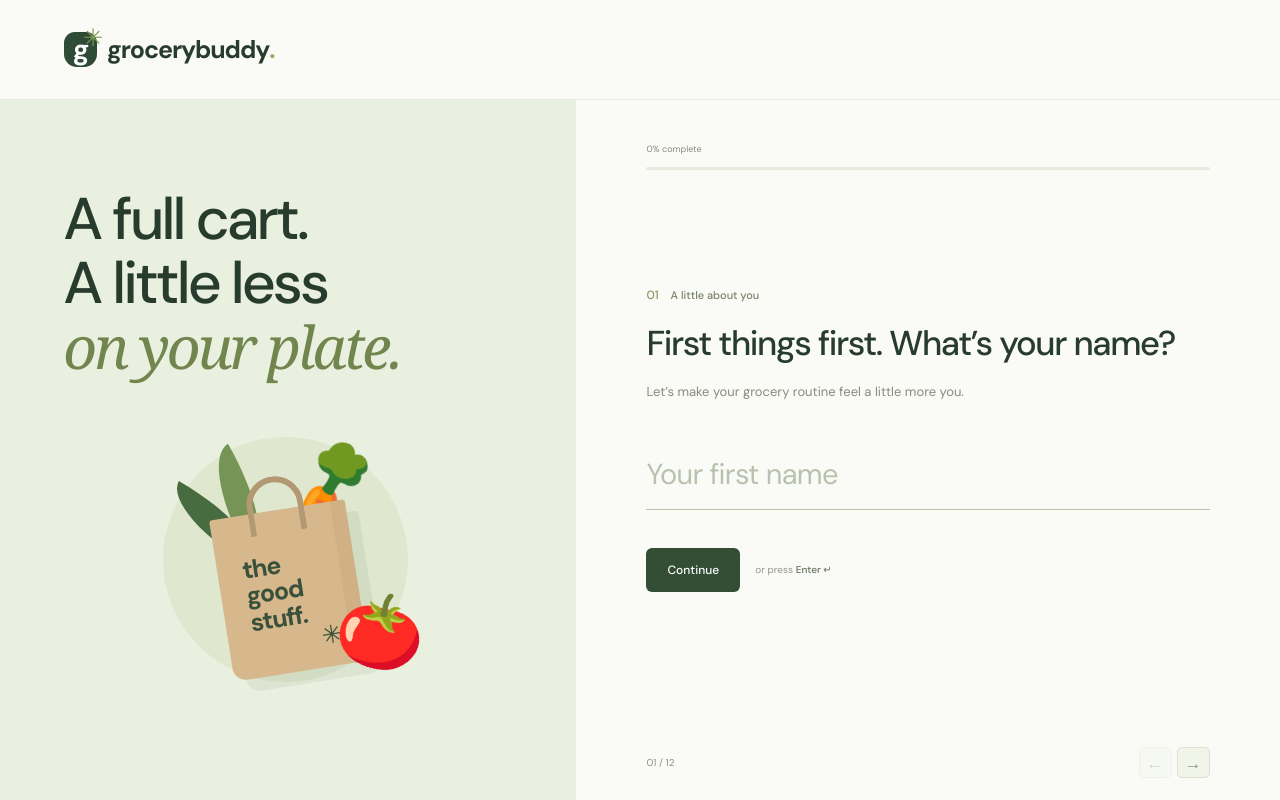
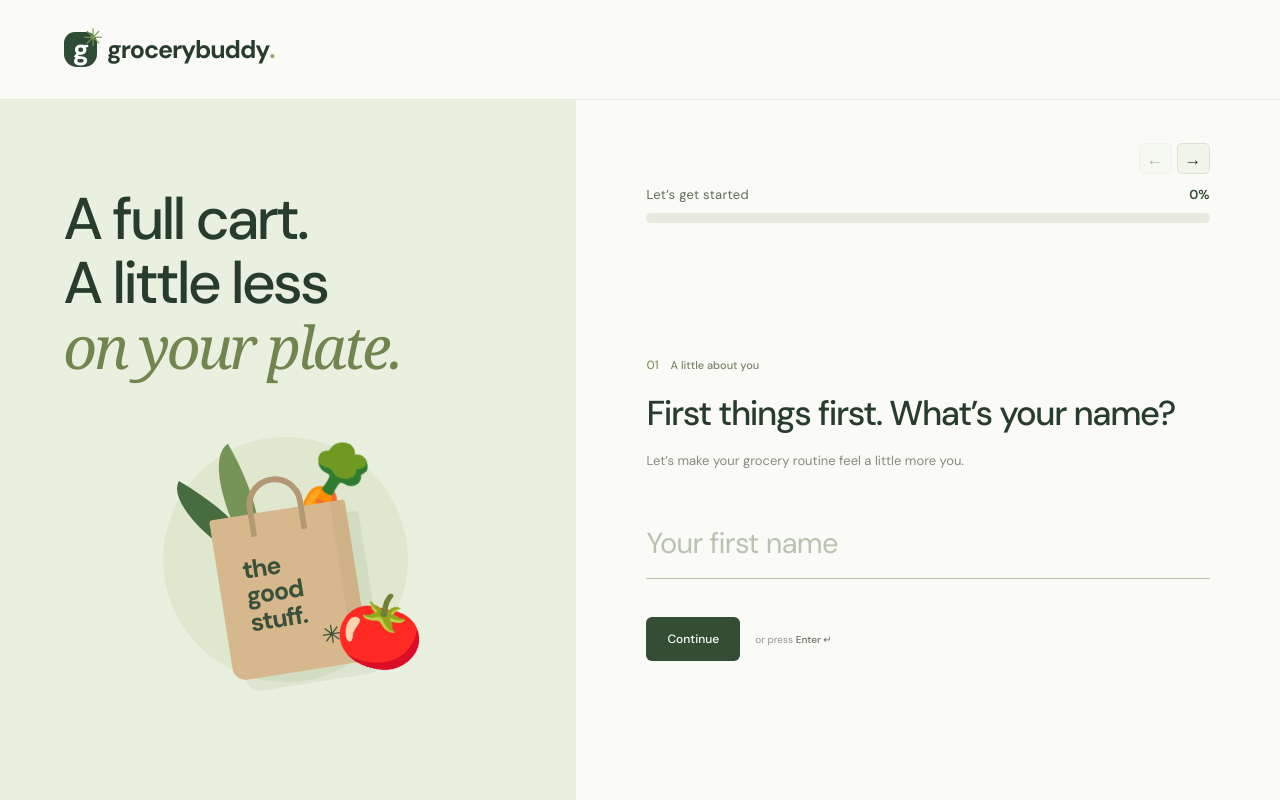
Before and after one commit to cis3296-f26/GroceryBuddy, a React (Vite) app: page / in a window 1280 px wide. Built offline with nearby package versions, Linux system fonts and the light colour scheme; a web font is replaced by a local one.

Commit message:
Removed the page  number button as we already have a progress bar and took the page navigation button on the top left

```diff
--- a/src/App.css
+++ b/src/App.css
@@ -247,27 +247,30 @@ h1 em {
 .progress-meta {
   display: flex;
   justify-content: space-between;
-  font-size: 9px;
-  letter-spacing: 1.1px;
-  color: #858d7f;
+  font-size: 13px;
+  letter-spacing: 0.3px;
+  color: #5f6b55;
 }
 
 .progress-meta > span:last-child {
   letter-spacing: 0;
+  font-weight: 600;
+  color: #2f4a2f;
 }
 
 .progress-track {
-  height: 3px;
+  height: 10px;
   background: #e7eadd;
-  margin-top: 12px;
-  border-radius: 5px;
+  margin-top: 10px;
+  border-radius: 999px;
   overflow: hidden;
 }
 
 .progress-track > div {
   height: 100%;
-  background: #7c9453;
-  transition: width 0.3s;
+  border-radius: 999px;
+  background: linear-gradient(90deg, #a3b86d, #647f44);
+  transition: width 0.6s cubic-bezier(0.34, 1.56, 0.64, 1);
 }
 
 .question {
@@ -518,21 +521,14 @@ fieldset {
   margin-right: 5px;
 }
 
-footer {
+.step-nav {
   display: flex;
-  align-items: center;
-  justify-content: space-between;
-  margin-top: auto;
-  font-size: 10px;
-  color: #8c9582;
+  justify-content: flex-end;
+  gap: 5px;
+  margin-bottom: 12px;
 }
 
-footer > div {
-  display: flex;
-  gap: 5px;
-}
-
-footer button {
+.step-nav button {
   border: 1px solid #dce2d1;
   background: #f1f4e9;
   border-radius: 5px;
@@ -541,7 +537,7 @@ footer button {
   font-size: 17px;
 }
 
-footer button:disabled {
+.step-nav button:disabled {
   opacity: 0.35;
 }
 
--- a/src/App.jsx
+++ b/src/App.jsx
@@ -270,8 +270,38 @@ function App() {
           </div>
         </aside>
         <section className="quiz-panel" aria-label="GroceryBuddy onboarding">
+          <nav className="step-nav" aria-label="Question navigation">
+            <button
+              type="button"
+              disabled={step === 0 && !finished}
+              aria-label="Previous question"
+              onClick={() => {
+                if (finished) {
+                  setFinished(false)
+                  move(questions.length - 1)
+                } else move(step - 1)
+              }}
+            >
+              ←
+            </button>
+            <button
+              type="button"
+              disabled={finished}
+              aria-label="Next question"
+              onClick={submit}
+            >
+              →
+            </button>
+          </nav>
           <div className="progress-meta">
-            <span>{progress}% complete</span>
+            <span>
+              {finished
+                ? 'All done!'
+                : step === 0
+                  ? 'Let’s get started'
+                  : `Nice! ${step} of ${questions.length} answered`}
+            </span>
+            <span>{progress}%</span>
           </div>
           <div
             className="progress-track"
@@ -463,36 +493,6 @@ function App() {
               </div>
             </form>
           )}
-          <footer>
-            <span>
-              {finished
-                ? 'Made for your everyday.'
-                : `${String(step + 1).padStart(2, '0')} / ${questions.length}`}
-            </span>
-            <div>
-              <button
-                type="button"
-                disabled={step === 0 && !finished}
-                aria-label="Previous question"
-                onClick={() => {
-                  if (finished) {
-                    setFinished(false)
-                    move(questions.length - 1)
-                  } else move(step - 1)
-                }}
-              >
-                ←
-              </button>
-              <button
-                type="button"
-                disabled={finished}
-                aria-label="Next question"
-                onClick={submit}
-              >
-                →
-              </button>
-            </div>
-          </footer>
         </section>
       </main>
     </div>
```
